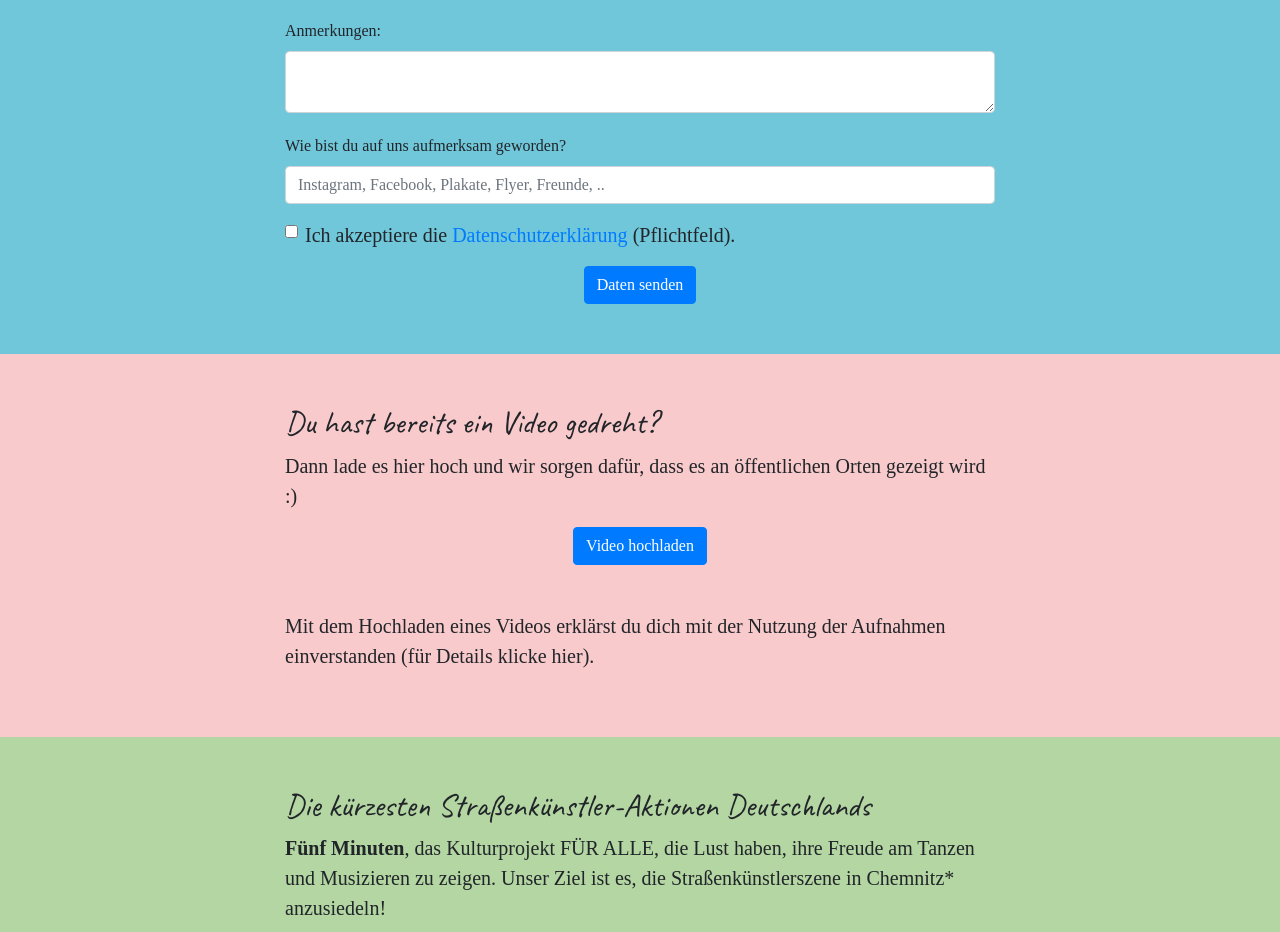
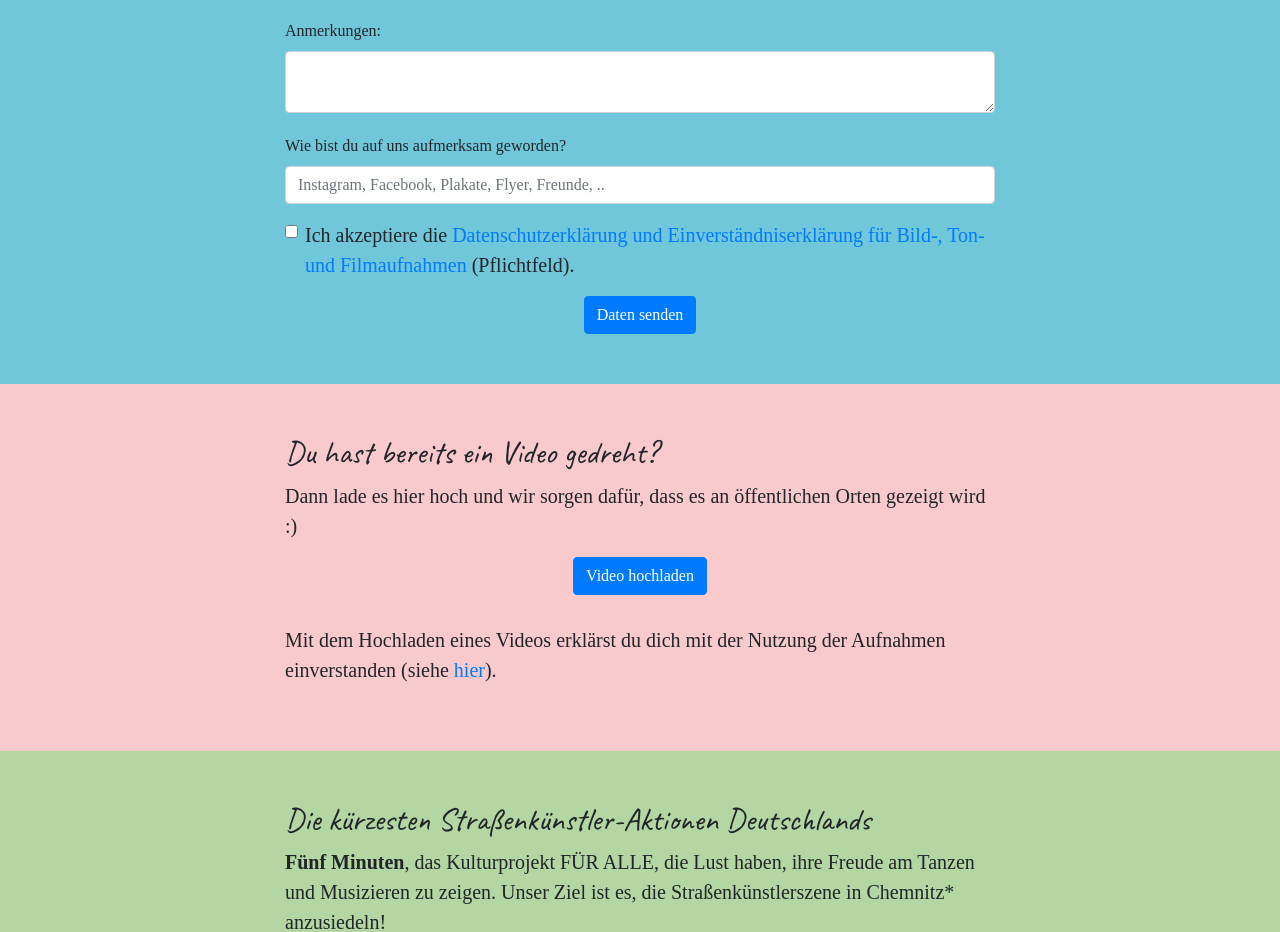
Before and after one commit to batabana/fuenfminuten, a PHP site: page / in a window 1280 px wide. Shown: the part 4378-5310 px from the top of the page. Run offline with PHP 8.4, Linux system fonts and the light colour scheme; data that the repository does not hold is empty; a stand-in replaces the project's code that opens the database connection; some libraries are stand-ins or nearby versions.

Commit message:
Einverständniserklärung moved to Impressum
it used to be within a popup on the main page, now it's on the Impressum page so that users who register accept both this one and the Datenschutzerklärung.

```diff
--- a/index.php
+++ b/index.php
@@ -290,7 +290,7 @@ if(!empty($_POST)) {
                                 />
                                 <label class="form-check-label">
                                     Ich akzeptiere die
-                                    <a href="/impressum.html" target="_blank">Datenschutzerklärung</a> (Pflichtfeld).
+                                    <a href="/impressum.html" target="_blank">Datenschutzerklärung und Einverständniserklärung für Bild-, Ton- und Filmaufnahmen</a> (Pflichtfeld).
                                 </label>
                             </div>
                             <div class="button-center">
@@ -318,24 +318,8 @@ if(!empty($_POST)) {
                         </div>
                         <p>
                           <br/>
-                          <div class="popup" onclick="myFunction()">Mit dem Hochladen eines Videos erklärst du dich mit der Nutzung der Aufnahmen
-                            einverstanden (für Details klicke hier).
-                           <span class="popuptext" id="popupAufnahmen"><b>Einverständniserklärung für Bild-, Ton- und Filmaufnahmen</b><br/><br/>
-                             Hiermit erkläre ich mich einverstanden, dass die von mir und/oder meinen Kindern gemachten Bild-,
-                             Ton- und Filmaufnahmen für Veröffentlichungen auf Webseiten und Social-Media-Kanälen sowie in
-                             anderen Publikationen des Kulturprojekts „Fünf Minuten“ unentgeltlich genutzt werden können.
-                             Das Kulturprojekt „Fünf Minuten“ ist damit zu einer zeitlich und örtlich uneingeschränkten und
-                             unbegrenzten Nutzung, Speicherung und Verwendung der Bilder berechtigt.<br/><br/>
-                             Sofern Fotos auf der Webseite veröffentlicht werden, ist technisch nicht auszuschließen, dass
-                             ein Bild aus einem sog. Screenshot isoliert wird. Im Falle eines Widerrufes der Einwilligung in
-                             eine Veröffentlichung kann „Fünf Minuten“ daher nicht ausschließen, dass das Bildnis des Betroffenen
-                             trotz Löschung des Fotos/Videos auf der „Fünf Minuten“-Webseite ggf. durch Dritte weiterverwendet
-                             wird. Dies gilt auch für Fotos, die wie oben beschrieben an Dritte weitergegeben wurden.<br/><br/>
-                             Eine Verwendung von Fotos und/oder Videos mit Minderjährigen im Alter bis einschließlich 17 Jahren
-                             bedarf der Zustimmung des gesetzlichen Vertreters. Darüber hinaus ist ab der Vollendung des
-                             14. Lebensjahres auch die Einwilligung des Minderjährigen selbst erforderlich.
-                           </span>
-                          </div>
+                          Mit dem Hochladen eines Videos erklärst du dich mit der Nutzung der Aufnahmen
+                            einverstanden (siehe <a href="/impressum.html#bildverwendung" target="_blank">hier</a>).
                         </p>
                     </div>
                 </div>
```
Also changed, not shown: impressum.html (+26 -0 lines).
